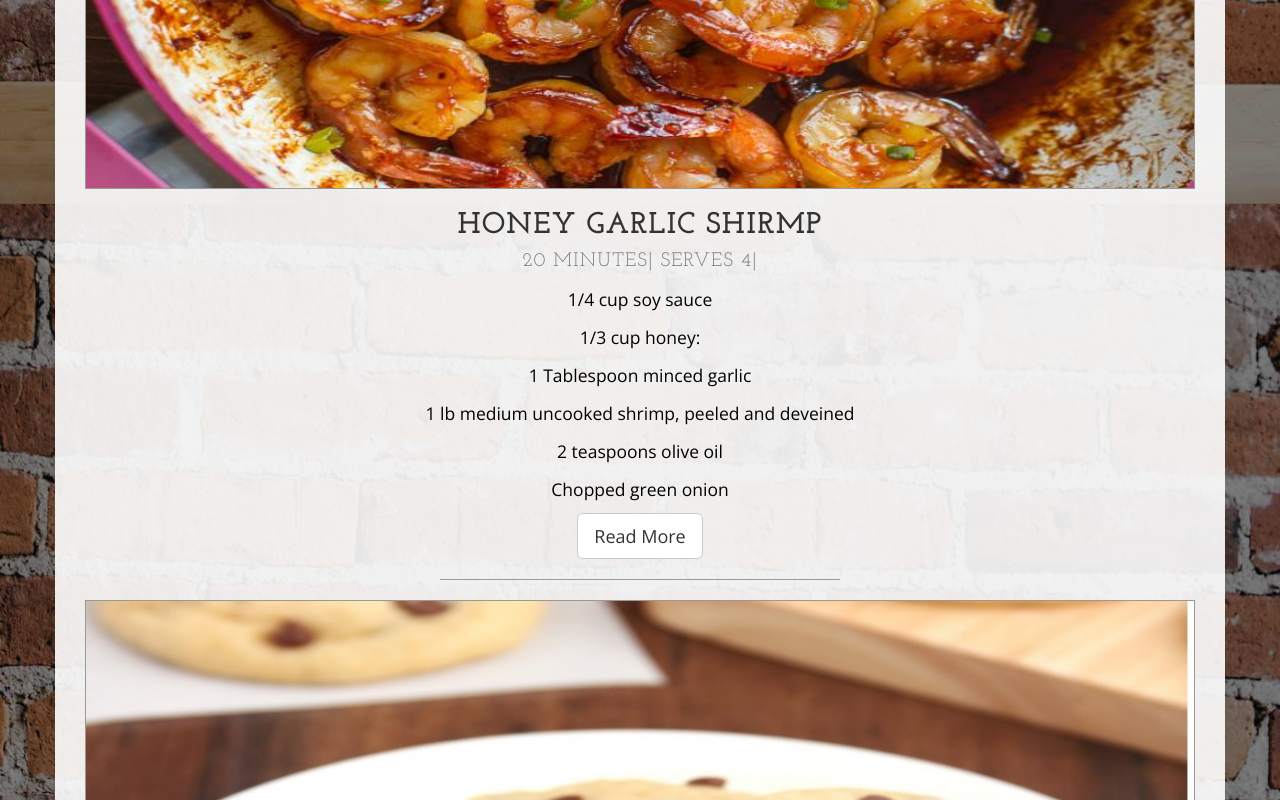
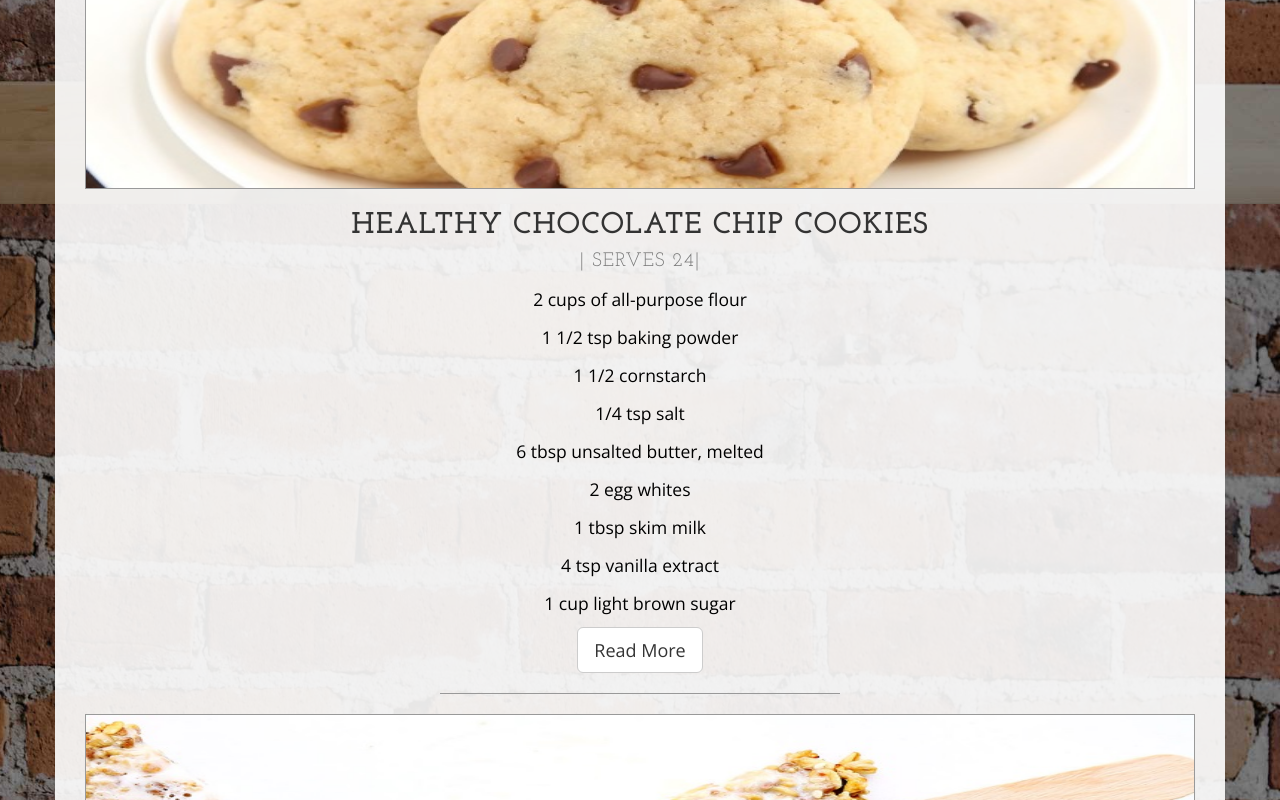
Before and after one commit to Angelinacraig1234/final_project, a plain HTML site: page recipes.html in a window 1280 px wide. Shown: the part 10996-11796 px from the top of the page. Drawn offline with nearby package versions, Linux system fonts and the light colour scheme.

Commit message:
Update recipes.html
mmm

```diff
--- a/recipes.html
+++ b/recipes.html
@@ -310,22 +310,6 @@
                     <a href="avo.html" class="btn btn-default btn-lg">Read More</a>
                     <hr>
                 </div>
-                <div class="col-lg-12 text-center">
-                    <img class="img-responsive img-border img-full" src="img/shrimp.jpg" alt="">
-                    <h2> Honey Garlic Shirmp
-                        <br>
-                        <small>20 minutes| Serves 4|</small>
-                    </h2>
-                    <p> 1/4 cup soy sauce </p>
-                    <p>1/3 cup honey:</p>
-					<p>1 Tablespoon minced garlic</p>
-                    <p> 1 lb medium uncooked shrimp, peeled and deveined </p>
-                    <p> 2 teaspoons olive oil</p>
-                    <p> Chopped green onion </p>
-
-                    <a href="shrimp.html" class="btn btn-default btn-lg">Read More</a>
-                    <hr>
-                </div>
 
                <div class="col-lg-12 text-center">
                     <img class="img-responsive img-border img-full" src="img/cookies.jpg" alt="">
```
